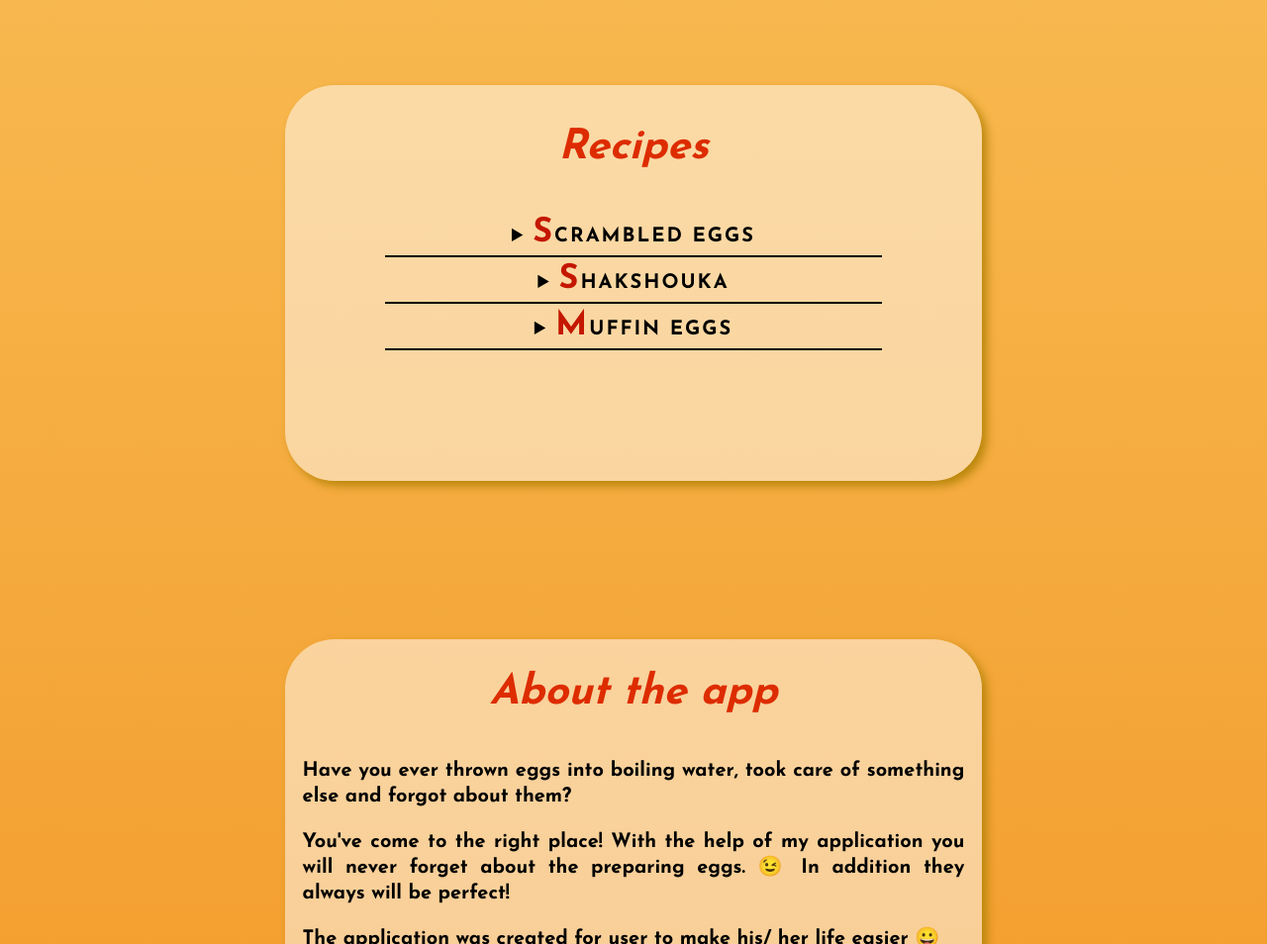
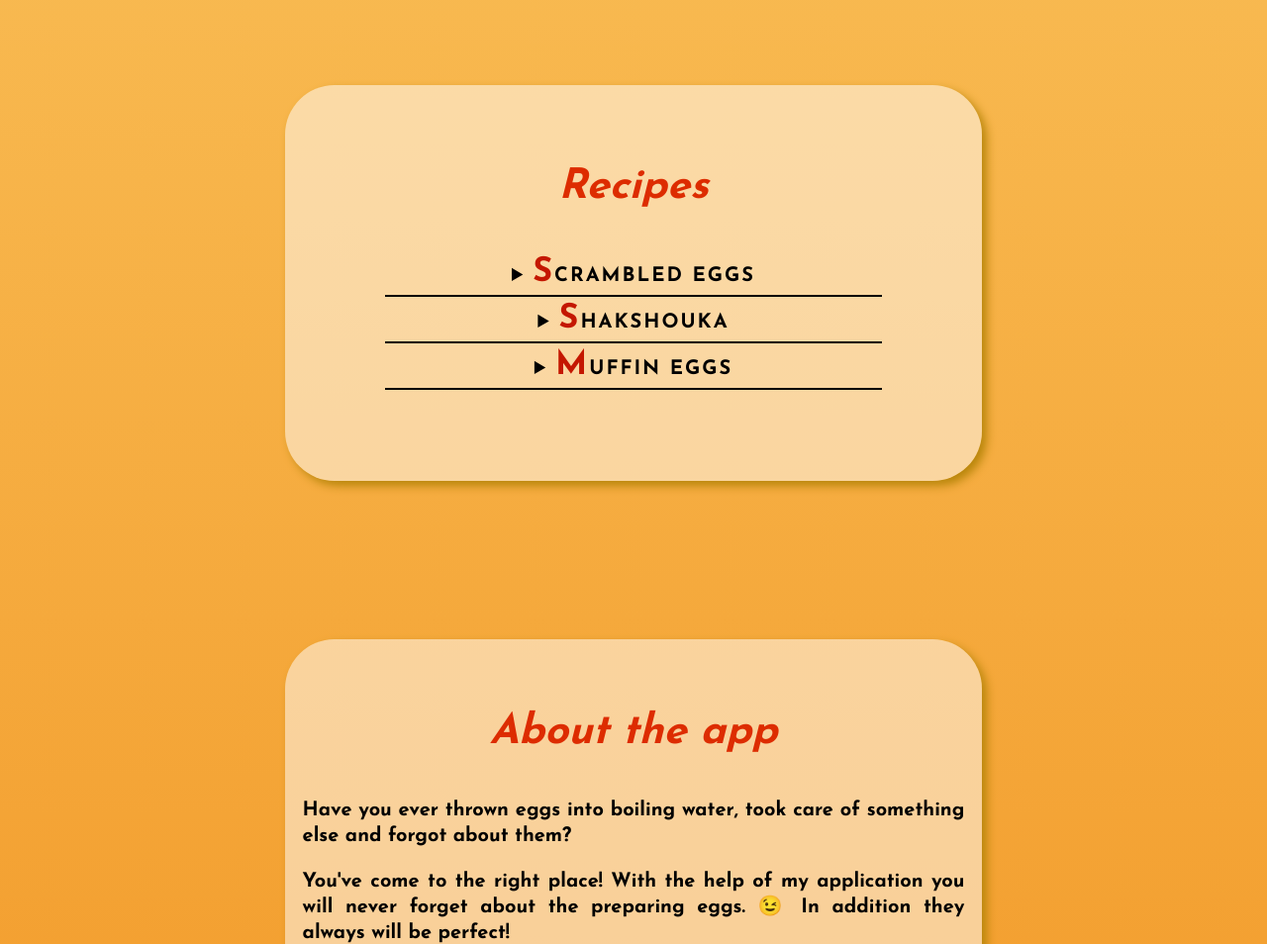
Before and after one commit to kbraczyk/Eggs-Cooker, a plain HTML site: page index.html in a window 1280 px wide. Shown: the part 860-1814 px from the top of the page at 99% size. Drawn offline with Linux system fonts and the light colour scheme.

Commit message:
Edit file style.css

```diff
--- a/style/style.css
+++ b/style/style.css
@@ -105,6 +105,7 @@ body {
 }
 
 .section-title {
+    padding-top: 40px;
     font-size: 24px;
     color: #dd2c00;
     font-style: italic;
@@ -206,6 +207,18 @@ input[name=showTime] {
 .recipes-title::first-letter,
 .decorate::first-letter {
     font-size: 30px;
+}
+
+.recipe,
+.recipes-title {
+    outline: none;
+    cursor: pointer;
+}
+
+.recipe:focus,
+.recipes-title:focus {
+    outline: none;
+
 }
 
 .option {
```
